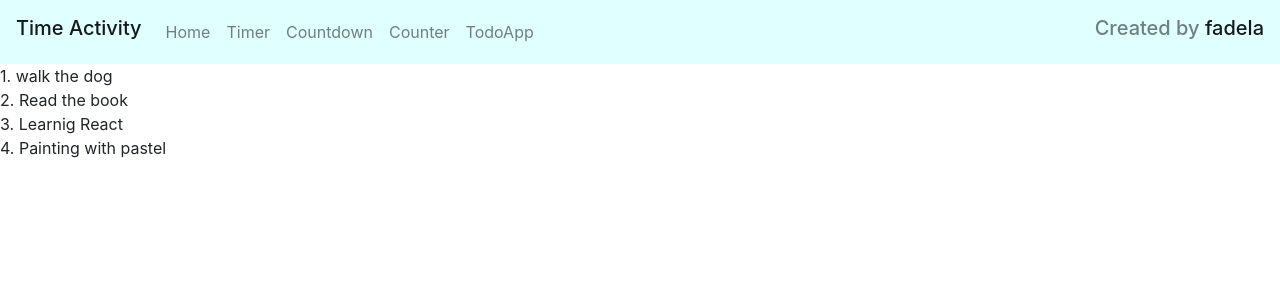
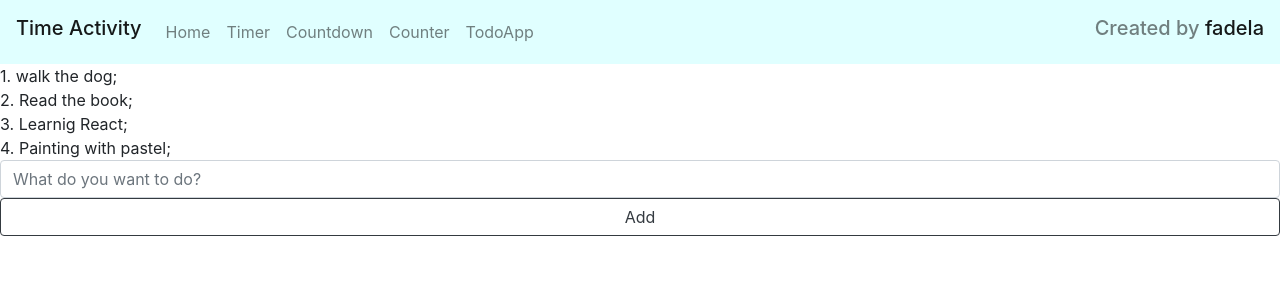
Before and after one commit to fadela/timeactivity, a React (Create React App) app: page /todoapp in a window 1280 px wide. Shown: the top 300 px of the page. Built offline with nearby package versions, Linux system fonts and the light colour scheme.

Commit message:
Create AddTodo component

```diff
--- /dev/null
+++ b/src/Components/AddTodo.jsx
@@ -0,0 +1,28 @@
+import React, { Component } from 'react';
+class AddTodo extends Component {
+    state = {  }
+    onSubmit = (e) =>{
+        e.preventDefault();
+        let items = this.refs.item.value;
+
+        if (items.length>0){
+            this.props.onSetItem(items);
+            this.refs.item.value = '';
+        } else {
+            this.refs.item.focus();
+        }
+
+
+
+    }
+    render() {
+        return ( <div>
+            <form ref="form" onSubmit={this.onSubmit} className="Addtodo-form">
+                <input type="text" className="form-control"  ref="item" placeholder="What do you want to do?"/>
+                <button className="btn btn-outline-dark btn-block ">Add</button>
+            </form>
+        </div> );
+    }
+}
+
+export default AddTodo;
--- a/src/Components/Countdown.jsx
+++ b/src/Components/Countdown.jsx
@@ -24,7 +24,6 @@ class Countdown extends Component {
         }
     }
    }
-
 
    startTimer(){
        this.timer = setInterval(() => {
--- a/src/Components/Todo.jsx
+++ b/src/Components/Todo.jsx
@@ -1,11 +1,13 @@
 import React, { Component } from 'react';
+
 class Todo extends Component {
     state = {  }
     render() {
         let {id, text} = this.props;
 
         return ( <div>
-            {id}. {text}
+            {id}. {text};
+
         </div> );
     }
 }
--- a/src/Components/TodoApp.jsx
+++ b/src/Components/TodoApp.jsx
@@ -1,6 +1,7 @@
 import React, { Component } from 'react';
 import Nav from './Nav';
 import TodoList from './TodoList';
+import AddTodo from './AddTodo';
 
 class TodoApp extends Component {
     state = {
@@ -11,12 +12,17 @@ class TodoApp extends Component {
            {id:4, text:'Painting with pastel'}
         ]
      };
+
+     handleAddTodo(text) {
+        alert('new todo :' + text);
+     }
     render() {
         let {todos} = this.state;
 
         return ( <div>
             <Nav/>
             <TodoList todos={todos}/>
+            <AddTodo onSetItem={this.handleAddTodo}/>
         </div> );
     }
 }
```
